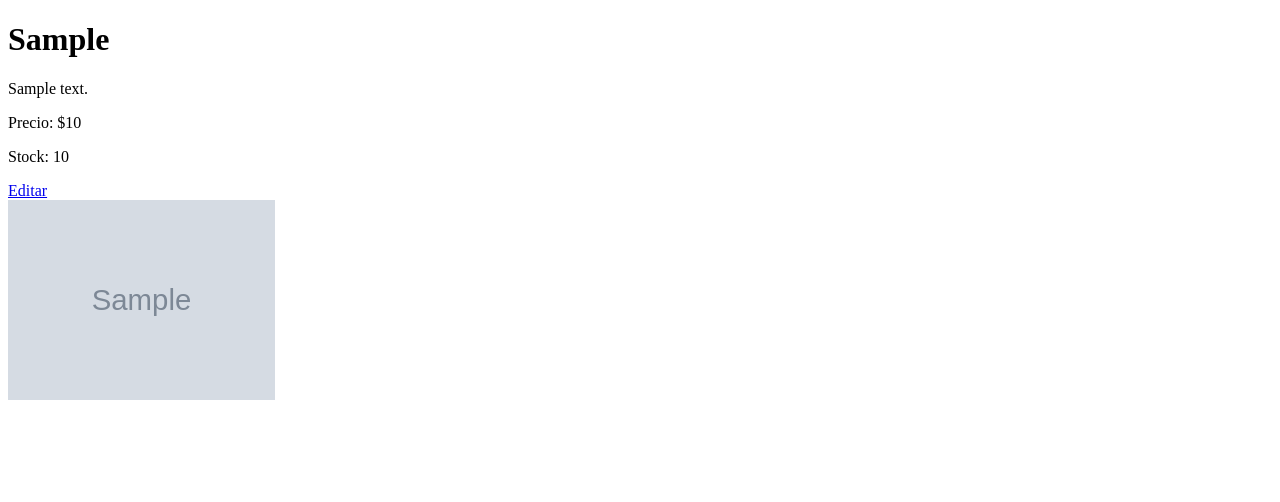
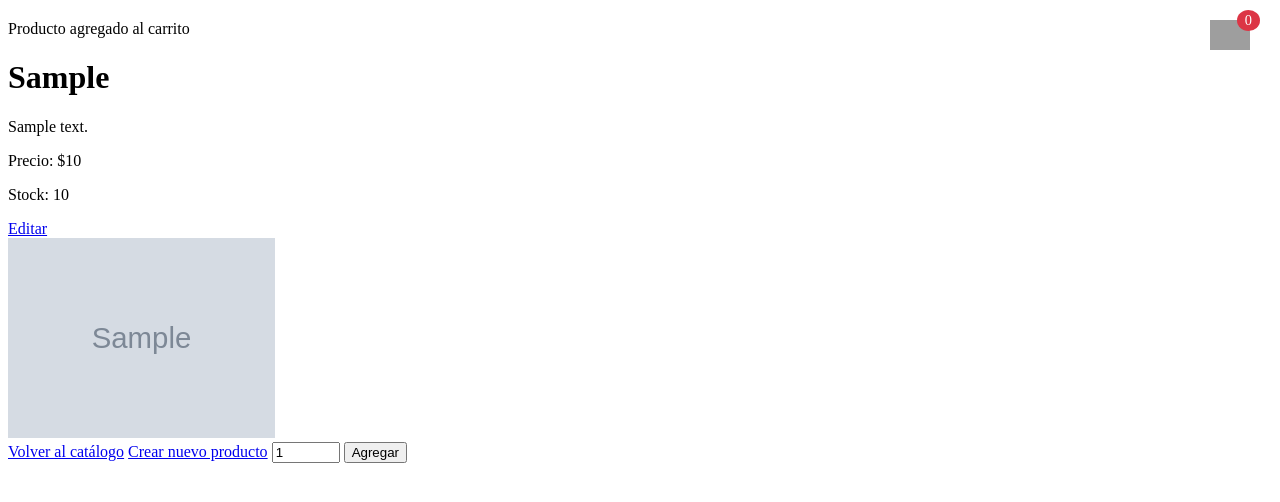
Before and after one commit to Trippxzz/KRDClub, a Django app: page /catalogo/00000000-0000-0000-0000-000000000001?mensaje=ok in a window 1280 px wide. Shown: the top 502 px of the page. Run offline with Django 5.2, Linux system fonts and the light colour scheme; tables that the repository leaves empty hold one stand-in row (values such as "Sample post"); grey boxes marked "Sample" are stand-in pictures; grey boxes are pictures that could not be loaded.

Commit message:
templates actualizados para carrito de compras

```diff
--- /dev/null
+++ b/krd_app/templates/base.html
@@ -0,0 +1,34 @@
+<!DOCTYPE html>
+<html lang="es">
+<head>
+    {% load static %}
+    <meta charset="UTF-8">
+    <meta name="viewport" content="width=device-width, initial-scale=1.0">
+    <title>Document</title>
+</head>
+<body>
+    <div class="carrito-logo" style="position:fixed;top:20px;right:30px;z-index:1000;">
+        <a href="{% url 'ver_carrito' %}">
+            <img src="{% static 'img/carrito.png' %}" alt="Carrito" width="40">
+            <span id="carrito-contador" style="background:#dc3545;color:#fff;border-radius:50%;padding:2px 8px;font-size:0.9em;position:absolute;top:-10px;right:-10px;">0</span>
+        </a>
+    </div>
+    {% block content %}{% endblock %}
+</body>
+
+<script>
+function actualizarContadorCarrito() {
+    fetch("{% url 'contador_carrito' %}")
+        .then(r => r.json())
+        .then(data => {
+            document.getElementById("carrito-contador").textContent = data.total_items || 0;
+        })
+        .catch(() => {
+            document.getElementById("carrito-contador").textContent = '0';
+        });
+}
+document.addEventListener('DOMContentLoaded', actualizarContadorCarrito);
+// Permitir que los hijos usen la función
+window.actualizarContadorCarrito = actualizarContadorCarrito;
+</script>
+</html>
--- a/krd_app/templates/crear/crearprods.html
+++ b/krd_app/templates/crear/crearprods.html
@@ -31,9 +31,6 @@
             </form>
         </div>
     </div>
-
-
-
 </body>
 </script>
 <script src="{% static 'js/compras.js' %}"></script>
--- a/krd_app/templates/producto.html
+++ b/krd_app/templates/producto.html
@@ -1,11 +1,12 @@
 <!DOCTYPE html>
 <html lang="en">
-<head>
-    <meta charset="UTF-8">
-    <meta name="viewport" content="width=device-width, initial-scale=1.0">
-    <title>Document</title>
-</head>
-<body>
+{% extends "base.html" %}
+{% load static %}
+{% block content %}
+    {% if request.GET.mensaje == 'ok' %}
+        <div class="alert alert-success" style="margin-top:20px;">Producto agregado al carrito</div>
+    {% endif %}
+    <!-- El logo del carrito está en base.html -->
     <h1>{{ prod.n_producto }}</h1>
     <p>{{ prod.desc_producto }}</p>
     <p>Precio: ${{ prod.precio }}</p>
@@ -27,9 +28,49 @@
         <p>No hay imágenes para este producto.</p>
     {% endif %}
 </div>
+
+<div>
+    <a href="{% url 'listar_productos' %}">Volver al catálogo</a>
+    <a href="{% url 'crear_producto' %}">Crear nuevo producto</a>
+
+<form id="form-agregar-carrito" action="{% url 'agregar_al_carrito' prod.id_producto %}" method="get" style="display:inline;">
+    {%if prod.stock == 0%}
+    <input type="number" disabled="True" name="cantidad" id="cantidad" value="1" min="1" max="{{ prod.stock }}" style="width:60px;">
+    <button type="submit" disabled="True">Agregar</button>
+    {%else%}
+    <input type="number" name="cantidad" id="cantidad" value="1" min="1" max="{{ prod.stock }}" style="width:60px;">
+    <button type="submit">Agregar</button>
+    {%endif%}
+</form>
+<div id="mensaje-carrito" style="display:none;margin-top:20px;" class="alert alert-success"></div>
+</div>
 <!-- dictsortreversed sirve para ordenar las imágenes y mostrar la principal primero en base a un diccionario -->
 
 
 
-</body>
+{% endblock %}
+<script>
+// Interceptar submit para agregar al carrito sin recargar
+document.getElementById('form-agregar-carrito').addEventListener('submit', function(e) {
+    e.preventDefault();
+    const form = e.target;
+    const url = form.action + '?cantidad=' + encodeURIComponent(form.cantidad.value);
+    fetch(url, { method: 'GET' })
+        .then(r => {
+            if (r.redirected) {
+                // Django redirige, pero no seguimos el redirect
+                return Promise.resolve();
+            }
+            return r.text();
+        })
+        .then(() => {
+            document.getElementById('mensaje-carrito').textContent = 'Producto agregado al carrito';
+            document.getElementById('mensaje-carrito').style.display = 'block';
+            if (typeof window.actualizarContadorCarrito === 'function') window.actualizarContadorCarrito();
+            setTimeout(() => {
+                document.getElementById('mensaje-carrito').style.display = 'none';
+            }, 1500);
+        });
+});
+</script>
 </html>
--- a/krdweb/urls.py
+++ b/krdweb/urls.py
@@ -23,10 +23,10 @@ from krd_app import views
 
 urlpatterns = [
     path('admin/', admin.site.urls),
-    path("catalogo/", views.getCatalogo),
-    path("catalogo/crearprod/", views.addProducto ),
+    path("catalogo/", views.getCatalogo, name="listar_productos"),
+    path("catalogo/crearprod/", views.addProducto, name="crear_producto"),
     path("catalogo/<uuid:id>", views.getProducto, name="detproducto"),
-    path("crearcompra/", views.addCompra),
+    path("crearcompra/", views.addCompra, name="crear_compra"),
     path('vehiculos/agregar/', views.agregar_vehiculos, name='agregar_vehiculos'),
     path('vehiculos/lista/', views.lista_vehiculo, name='lista_vehiculo'),
     path('vehiculos/eliminar/<int:pk>/', views.eliminar_vehiculo, name='eliminar_vehiculo'),
@@ -36,6 +36,12 @@ urlpatterns = [
     path('catalogo/<uuid:id>/eliminar/', views.eliminarProducto, name='eliminar_producto'),
     path('compras/crear/', views.addCompra, name='crear_compra'),
     path('compras/', views.listar_compras, name='listar_compras'),
+    path('carrito/', views.getCarrito, name='ver_carrito'),
+    path('agregar/<uuid:producto_id>/', views.addCarrito, name='agregar_al_carrito'),
+    path('quitar/<uuid:producto_id>/', views.eliminardelCarrito, name='remover_del_carrito'),
+    path('procesarCompra', views.procesarCompra, name='procesar_compra'),
+    path('contador_carrito/', views.contador_carrito, name='contador_carrito'),
+
 ]
 
 if settings.DEBUG:
```
